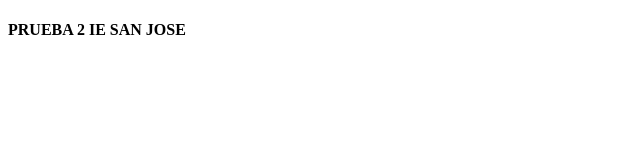
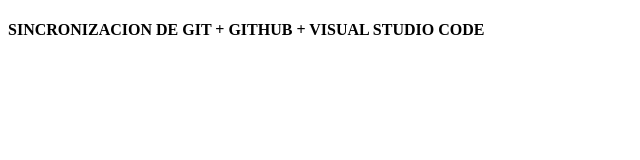
Before and after one commit to fernandorogo/iesanjose2, a plain HTML site: page index.html in a window 1280 px wide. Shown: the whole page, without its empty margins (0-640 px from the left). Drawn offline with Linux system fonts and the light colour scheme.

Commit message:
Archivo index actualiazado, cambio de titulo

```diff
--- a/index.html
+++ b/index.html
@@ -6,6 +6,6 @@
     <title>Document</title>
 </head>
 <body>
-    <h4>PRUEBA 2 IE SAN JOSE</h4>
+    <h4>SINCRONIZACION DE GIT + GITHUB + VISUAL STUDIO CODE</h4>
 </body>
 </html>
```
